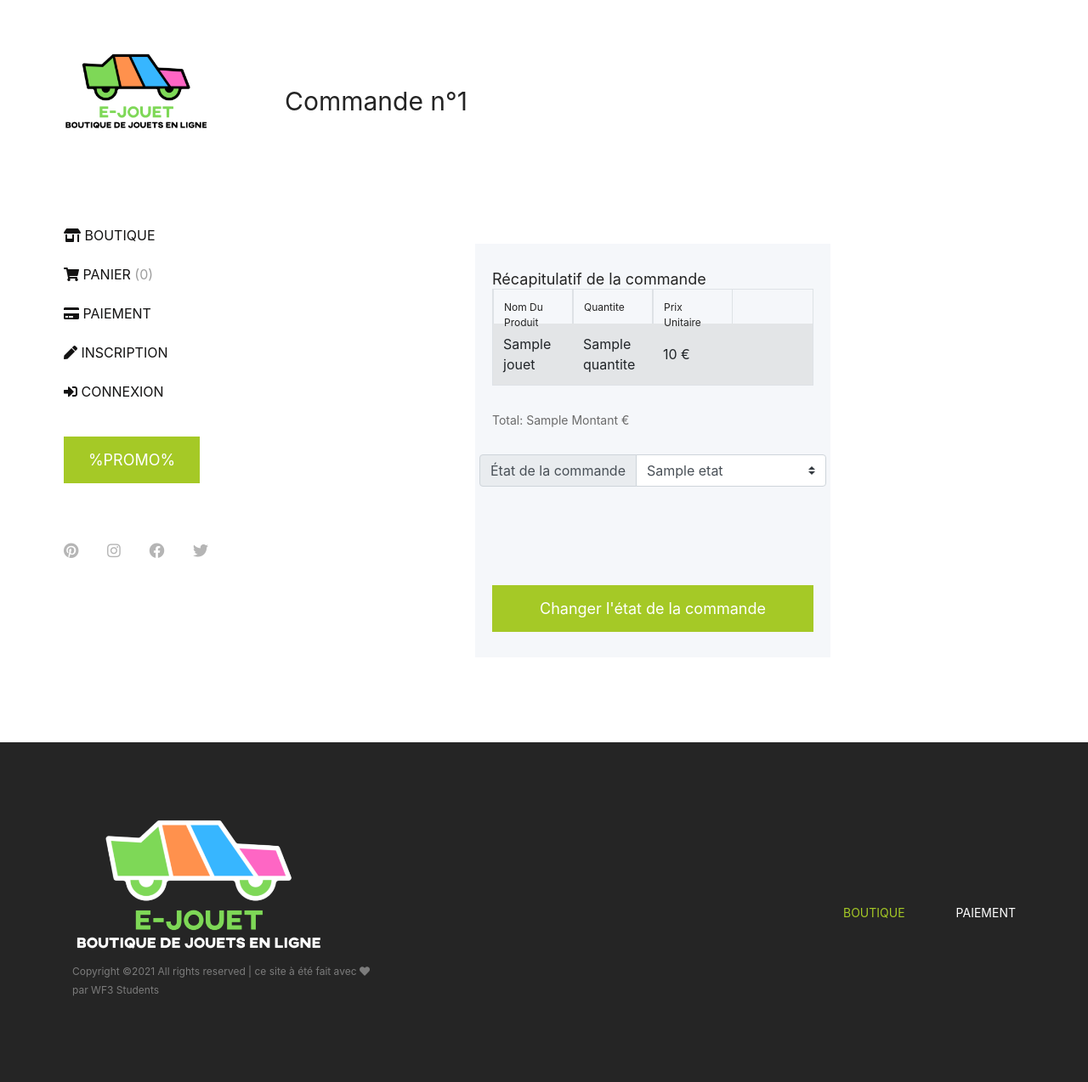
After one commit to Yassine-b-dev/E-jouet, a Symfony app: template templates/commande_admin/commandemodif.html.twig in a window 1280 px wide. The commit adds this page. Shown: the whole page at 85% size. Run offline with Twig, Linux system fonts and the light colour scheme; the template is opened without the code that fills it: most values are stand-ins (such as "Sample title", 1, 10 or a date in 2020); style sheets or scripts are compiled from the project's sources; some libraries are stand-ins or nearby versions.

Commit message:
Commande changement etat

```diff
--- a/src/Controller/PanierController.php
+++ b/src/Controller/PanierController.php
@@ -161,7 +161,10 @@
     public function valider(Session $session, EntityManager $em, JouetRepository $jr)
     {
         $panier = $session->get("panier");
-
+        if (empty($panier)) {
+            $this->addFlash("danger", "Votre panier est vide !");
+            return $this->redirectToRoute("boutique");
+        }
         foreach($panier as $ligne){
             if ($ligne["jouet"]->getStock() < $ligne["quantite"]) {
                 $jouet = $jr->find($ligne["jouet"]->getId());
--- a/templates/base.html.twig
+++ b/templates/base.html.twig
@@ -65,7 +65,7 @@
                 {% if is_granted("ROLE_ADMIN") %}
                     <a href="{{ path("membre_index") }}" class="cart-nav "> <div class="fas fa-users"></div> Gérer les membres</a>
                     <a href="{{ path("jouet_index") }}" class="cart-nav "> <div class="fas fa-puzzle-piece"></div> Gérer les Jouets</a>
-                    <a href="{{ path("boutique") }}" class="cart-nav "> <div class="fas fa-clipboard-list"></div> Gérer les commandes</a>
+                    <a href="{{ path("commande_admin") }}" class="cart-nav "> <div class="fas fa-clipboard-list"></div> Gérer les commandes</a>
                 {% endif %}
                 <a href="{{ path("mon_compte") }}" class="cart-nav "> <div class="fas fa-user"></div> Mon compte</a>
                 <a href="{{ path("app_logout") }}" class="cart-nav "> <div class="fas fa-sign-out-alt"></div> Déconnexion</a>
--- /dev/null
+++ b/templates/commande_admin/commandemodif.html.twig
@@ -0,0 +1,81 @@
+{% extends 'base.html.twig' %}
+
+{% block title %}Commande{% endblock %}
+
+{% block body %}
+
+            {# {% for detail in commande.details %}
+                <tr>
+                    <td>{{detail.jouet.nomJouet}}</td>
+                    <td>{{detail.quantite}}</td>
+                    <td>{{detail.prix}}</td>
+                </tr>
+            {% endfor %} #}
+
+<div class="cart-table-area section-padding-100">
+            <div class="container-fluid">
+                            <div class="row">
+                    <div class="col-12 ">
+
+
+                            <div class="cart-title">
+                                <h2>Commande n°{{commande.id}}</h2>
+                            </div>
+
+
+                    </div>
+                    <div class="col-6 mx-auto">
+                        <div class="cart-summary">
+                            <h5>Récapitulatif de la commande</h5>
+
+
+                            {% for detail in commande.details %}
+
+                                <table class="table table-bordered table-active mx-auto ">
+                            <thead>
+                                <tr>
+                                    <th>Nom du produit</th>
+                                    <th>quantite</th>
+                                    <th>prix unitaire</th>
+                                </tr>
+                            </thead>
+                            <tbody>
+                                <tr>
+                                    <td>{{detail.jouet.nomJouet}}</td>
+                                    <td>{{detail.quantite}}</td>
+                                    <td>{{detail.prix}} €</td>
+                                </tr>
+                            </tbody>
+                        </table>
+                            {% endfor %}
+                            <ul class="summary-table">
+                            <li><span>total: {{commande.montant}} €</span></li>
+                            </ul>
+                            <form action="{{ path("modifier_commande", {"id": commande.id}) }}" method="post">
+                                <div class="row">
+                                    <div class="input-group mb-3">
+                                <div class="input-group-prepend">
+                                    <label class="input-group-text" for="inputGroupSelect01">État de la commande</label>
+                                </div>
+                                <select class="custom-select" id="inputGroupSelect01" name="etat">
+                                    <option value="{{commande.etat}}"selected>{{commande.etat}}</option>
+                                    <option value="En cours de livraison">En cours de livraison</option>
+                                    <option value="Livré">Livré</option>
+                                    <option value="En attente">En attente</option>
+                                </select>
+                                </div>
+
+                                </div>
+                                <div class="cart-btn mt-100">
+                                <button type="submit" name="addtocart" class="btn amado-btn w-100">Changer l'état de la commande</button>
+                            </div>
+                            </form>
+
+                        </div>
+                    </div>
+                </div>
+            </div>
+        </div>
+
+
+{% endblock %}
```
Also changed, not shown: src/Controller/CommandeAdminController.php (+33 -3 lines), src/Controller/MonCompteController.php (+2 -5 lines), templates/commande_admin/index.html.twig (+40 -15 lines), 1 other file.
